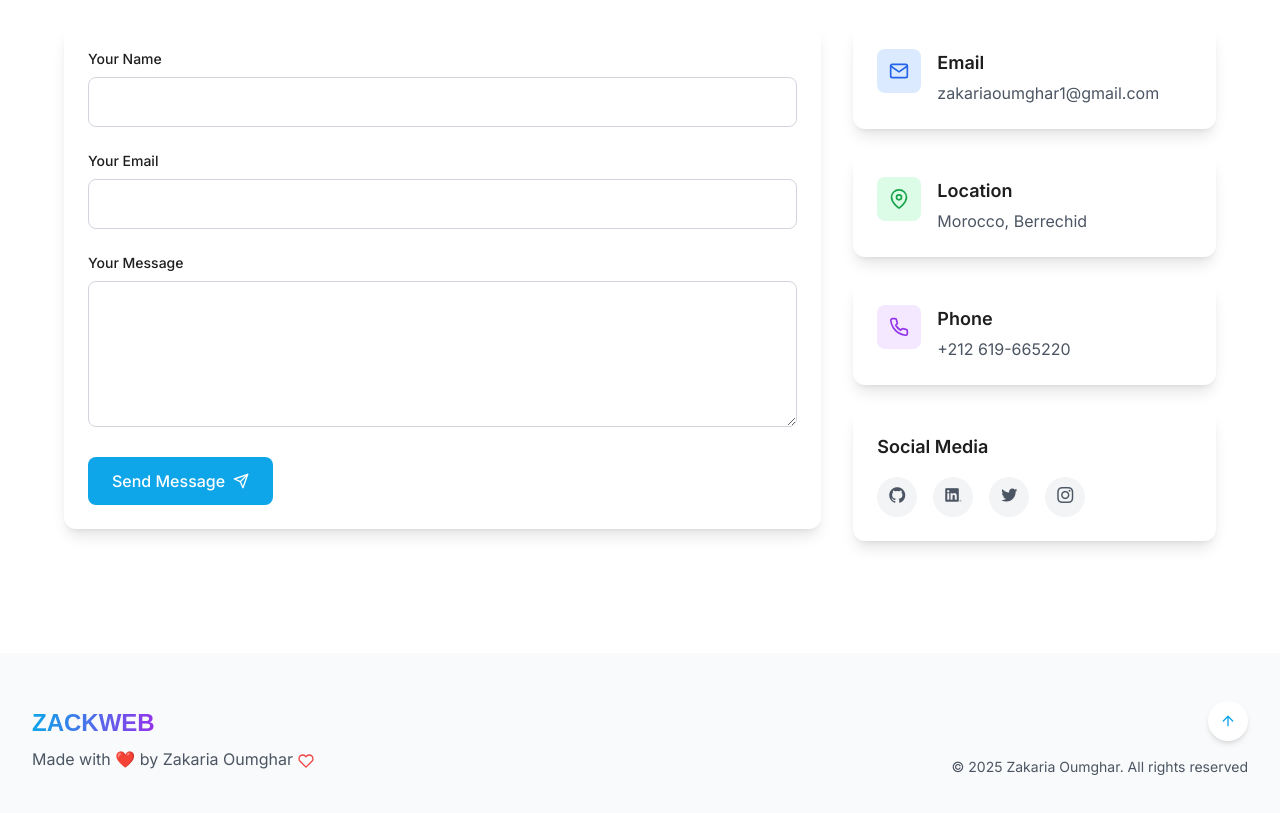
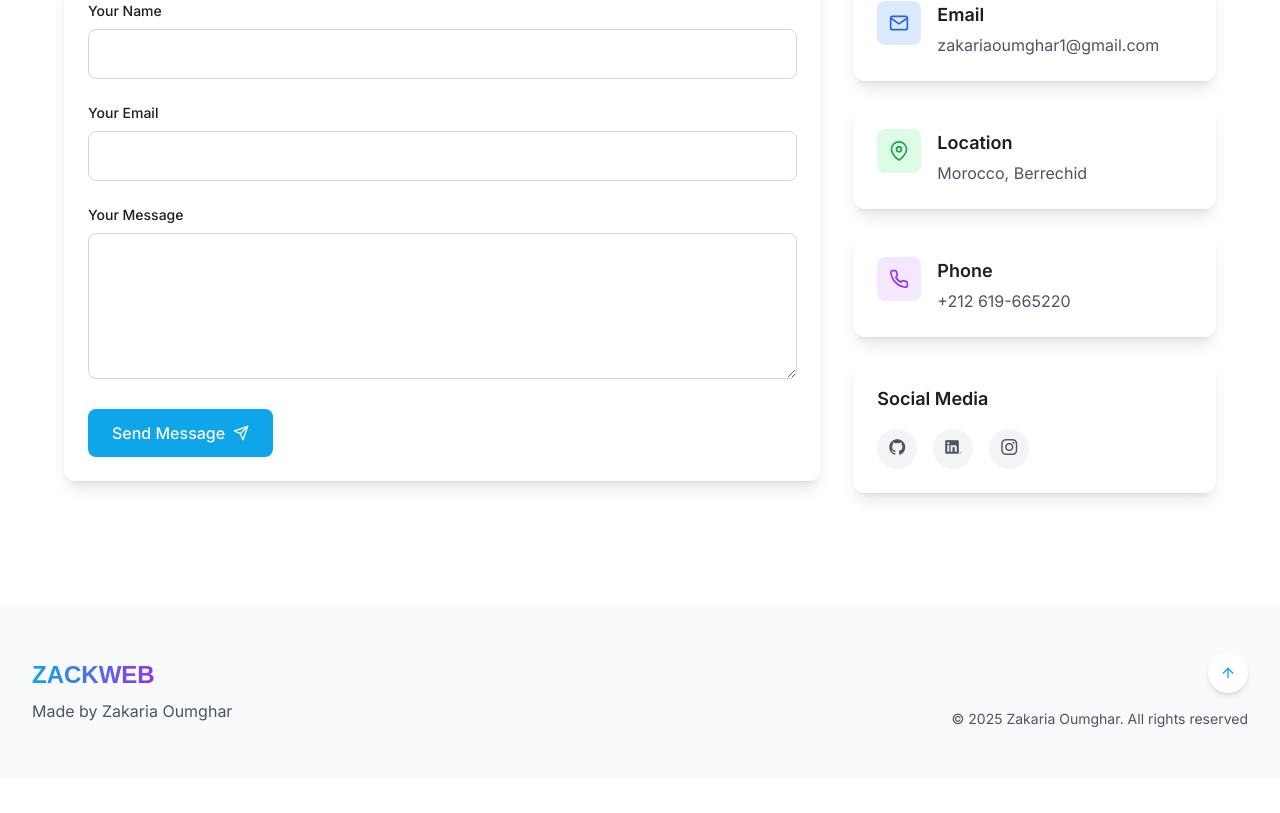
Before and after one commit to zackweb-pro/zakaria-oumghar, a React (Vite) app: page / in a window 1280 px wide. Shown: the part 4675-5488 px from the top of the page. After the commit the page ends 5452 px from the top, so only its background shows below. Built offline with nearby package versions, Linux system fonts and the light colour scheme; a web font is replaced by a local one.

Commit message:
some small changes done!!!

```diff
--- a/src/components/ContactSection.jsx
+++ b/src/components/ContactSection.jsx
@@ -205,15 +205,17 @@ const ContactSection = () => {
               <div className="card mt-6">
                 <h3 className="text-lg font-semibold mb-4">Social Media</h3>
                 <div className="flex gap-4">
-                  {['github', 'linkedin', 'twitter', 'instagram'].map((social, index) => (
+                  {[{name: 'github', link: "https://github.com/zackweb-pro"},
+                  {name: 'linkedin', link: "https://www.instagram.com/zakaria.oumghar/"},
+                  {name: 'instagram', link: "https://www.linkedin.com/in/zakaria-oumghar-b30b9b1bb/"}].map((social, index) => (
                     <motion.a
                       key={index}
-                      href="#"
+                      href={social.link}
                       className="w-10 h-10 rounded-full bg-gray-100 dark:bg-dark-300 flex items-center justify-center text-gray-600 dark:text-gray-300 hover:bg-primary-500 hover:text-white transition-colors duration-300 hover-trigger"
                       whileHover={{ scale: 1.1, rotate: 10 }}
                       whileTap={{ scale: 0.9 }}
                     >
-                      <i className={`fi fi-brands-${social}`}></i>
+                      <i className={`fi fi-brands-${social.name}`}></i>
                     </motion.a>
                   ))}
                 </div>
--- a/src/components/Footer.jsx
+++ b/src/components/Footer.jsx
@@ -15,7 +15,7 @@ const Footer = () => {
               <span className="gradient-text">ZACKWEB</span>
             </h3>
             <p className="text-gray-600 dark:text-gray-300 mt-2">
-              {t('footer.madeWith')} <FiHeart className="inline text-red-500" />
+              {t('footer.madeWith')}
             </p>
           </div>
 
--- a/src/components/ProjectsSection.jsx
+++ b/src/components/ProjectsSection.jsx
@@ -38,7 +38,7 @@ const projects = [
     description: 'A web application for managing employee records and purchase requests, with admin and responsable roles, built during internship.',
     image: somap_image,
     tags: ['React.js', 'Tailwind CSS', 'Framer Motion', 'MySQL', 'Node.js', 'Express'],
-    github: '#',
+    github: 'https://github.com/zackweb-pro/my-internship-project-1A',
     demo: '#',
   },
   {
@@ -46,7 +46,7 @@ const projects = [
     description: 'A platform connecting students with recruiters for internship applications, using Oracle DB on OCI, React, and Node.js.',
     image: searchstage,
     tags: ['React.js', 'Node.js', 'Oracle DB', 'OCI', 'Express'],
-    github: '#',
+    github: 'https://github.com/zackweb-pro/SI_Interface',
     demo: '#',
   },
   {
@@ -54,7 +54,7 @@ const projects = [
     description: 'A chatbot web application for ENSIAS information retrieval, built with Python, Flask, NeuralIntents, and frontend technologies.',
     image: chatbot_ensias,
     tags: ['Python', 'Flask', 'NeuralIntents', 'HTML', 'CSS', 'JavaScript'],
-    github: '#',
+    github: 'https://github.com/zackweb-pro/PFA-FULL-EDITION',
     demo: '#',
   },
   {
@@ -62,7 +62,7 @@ const projects = [
     description: 'A Chrome extension that stores user inputs so they persist even after a page reload.',
     image: formsaver_pro,
     tags: ['JavaScript', 'Chrome Extension', 'Local Storage', 'HTML', 'CSS'],
-    github: '#',
+    github: 'https://github.com/zackweb-pro/No-ReFill',
     demo: '#',
   },
 ];
@@ -106,14 +106,14 @@ const projects = [
                       >
                         <FiGithub />
                       </motion.a>
-                      <motion.a
+                      {/* <motion.a
                         href={project.demo}
                         className="p-2 bg-white/20 backdrop-blur-sm rounded-full text-white hover:bg-white/40 transition-colors duration-300"
                         whileHover={{ scale: 1.1 }}
                         whileTap={{ scale: 0.9 }}
                       >
                         <FiExternalLink />
-                      </motion.a>
+                      </motion.a> */}
                     </div>
                   </div>
                 </div>
@@ -133,13 +133,13 @@ const projects = [
                 </div>
 
                 <div className="flex justify-between">
-                  <motion.a
+                  {/* <motion.a
                     href={project.demo}
                     className="text-primary-500 font-medium text-sm hover:text-primary-600 transition-colors duration-300 flex items-center gap-1"
                     whileHover={{ x: 5 }}
                   >
                     {t('projects.viewProject')} <FiExternalLink />
-                  </motion.a>
+                  </motion.a> */}
                   <motion.a
                     href={project.github}
                     className="text-gray-500 dark:text-gray-400 text-sm hover:text-gray-700 dark:hover:text-gray-200 transition-colors duration-300 flex items-center gap-1"
@@ -156,14 +156,14 @@ const projects = [
             variants={itemVariants}
             className="mt-12 text-center"
           >
-            <motion.a
+            {/* <motion.a
               href="#"
               className="btn-primary inline-flex items-center gap-2 hover-trigger"
               whileHover={{ scale: 1.05 }}
               whileTap={{ scale: 0.95 }}
             >
               {t('projects.viewAll')} <FiExternalLink />
-            </motion.a>
+            </motion.a> */}
           </motion.div>
         </motion.div>
       </div>
--- a/src/locales/en.json
+++ b/src/locales/en.json
@@ -64,6 +64,6 @@
   },
   "footer": {
     "rights": "All rights reserved",
-    "madeWith": "Made with ❤️ by Zakaria Oumghar"
+    "madeWith": "Made by Zakaria Oumghar"
   }
 }
--- a/src/locales/fr.json
+++ b/src/locales/fr.json
@@ -65,6 +65,6 @@
   },
   "footer": {
     "rights": "Tous droits réservés",
-    "madeWith": "Fait avec ❤️ par Zakaria Oumghar"
+    "madeWith": "Fait par Zakaria Oumghar"
   }
 }
```
